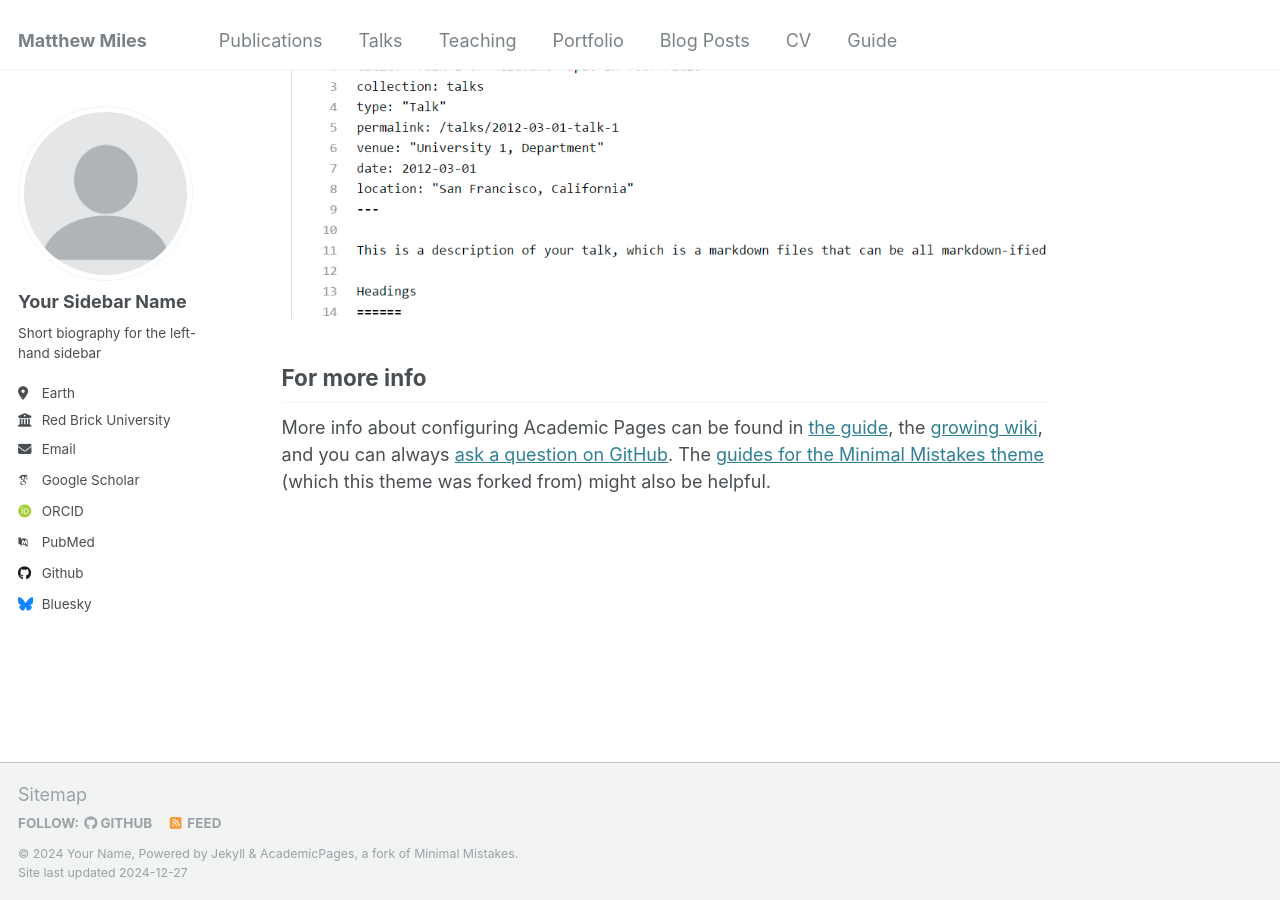
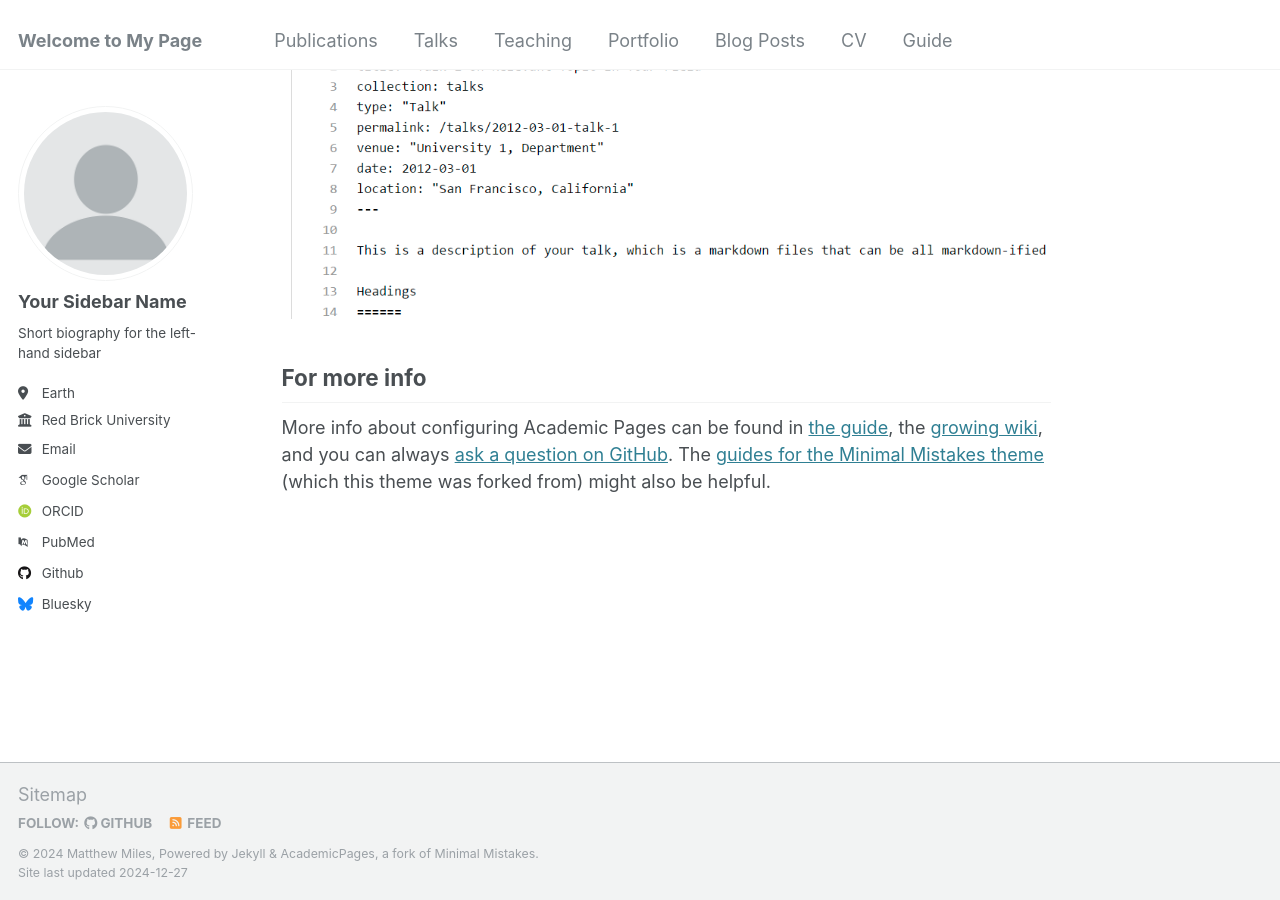
Before and after one commit to mmiles10/mmiles.github.io, a Jekyll site: the page built from _pages/about.md, in a window 1280 px wide and 900 px high, scrolled down 2643 px. Built offline with Jekyll 4.4.1, drawn with Linux system fonts in a browser that asks for light colours; some web fonts are replaced.

Commit message:
Update _config.yml

```diff
--- a/_config.yml
+++ b/_config.yml
@@ -8,9 +8,9 @@
 
 # Basic Site Settings
 locale                   : "en-US"
-title                    : "Matthew Miles"
+title                    : "Welcome to My Page"
 title_separator          : "-"
-name                     : &name "Your Name"
+name                     : &name "Matthew Miles"
 description              : &description "personal description"
 url                      : https://academicpages.github.io # the base hostname & protocol for your site e.g. "https://[your GitHub username].github.io"
 baseurl                  : "" # the subpath of your site, e.g. "/blog"
```
